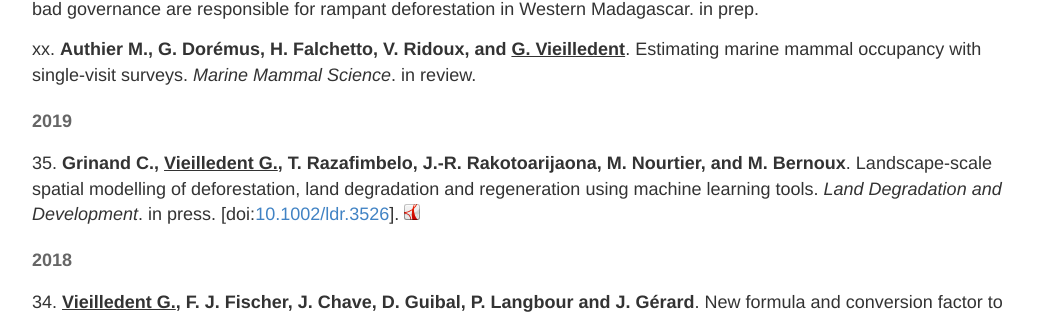
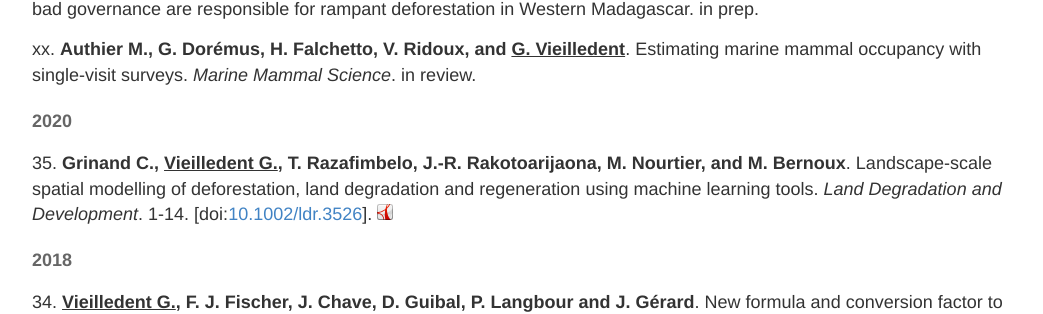
Before and after one commit to ghislainv/ghislainv.github.io, a Jekyll site: the page built from publications.md, in a window 1280 px wide and 900 px high, scrolled down 615 px. Shown: the part 149-463 px from the top of the window, without its empty margins (118-1161 px from the left). Built offline with Jekyll 4.4.1, drawn with Linux system fonts in a browser that asks for light colours; comment, search, counter and statistics services are not loaded.

```diff
--- a/publications.md
+++ b/publications.md
@@ -23,11 +23,11 @@ xx\. **<span style="text-decoration: underline;">Vieilledent G.</span>, C. Grina
 
 xx\. **Authier M., G. Dorémus, H. Falchetto, V. Ridoux, and <span style="text-decoration: underline;">G. Vieilledent</span>**. Estimating marine mammal occupancy with single-visit surveys. _Marine Mammal Science_. in review.
 
-#### 2019
+#### 2020
 
-35\. **Grinand C., <span style="text-decoration: underline;">Vieilledent G.</span>, T. Razafimbelo, J.-R. Rakotoarijaona, M. Nourtier, and M. Bernoux**. Landscape‐scale spatial modelling of deforestation, land degradation and regeneration using machine learning tools. _Land Degradation and Development_. in press.
+35\. **Grinand C., <span style="text-decoration: underline;">Vieilledent G.</span>, T. Razafimbelo, J.-R. Rakotoarijaona, M. Nourtier, and M. Bernoux**. Landscape‐scale spatial modelling of deforestation, land degradation and regeneration using machine learning tools. _Land Degradation and Development_. 1-14.
 \[doi:[10.1002/ldr.3526](https://doi.org/10.1002/ldr.3526)\].
-[![manuscript in pdf](/images/logos/logo-pdf.png "manuscript in pdf")](/publications/Grinand2019-LDD.pdf)
+[![manuscript in pdf](/images/logos/logo-pdf.png "manuscript in pdf")](/publications/Grinand2020-LDD.pdf)
 
 #### 2018
 
```
Also changed, not shown: 2 other files.
